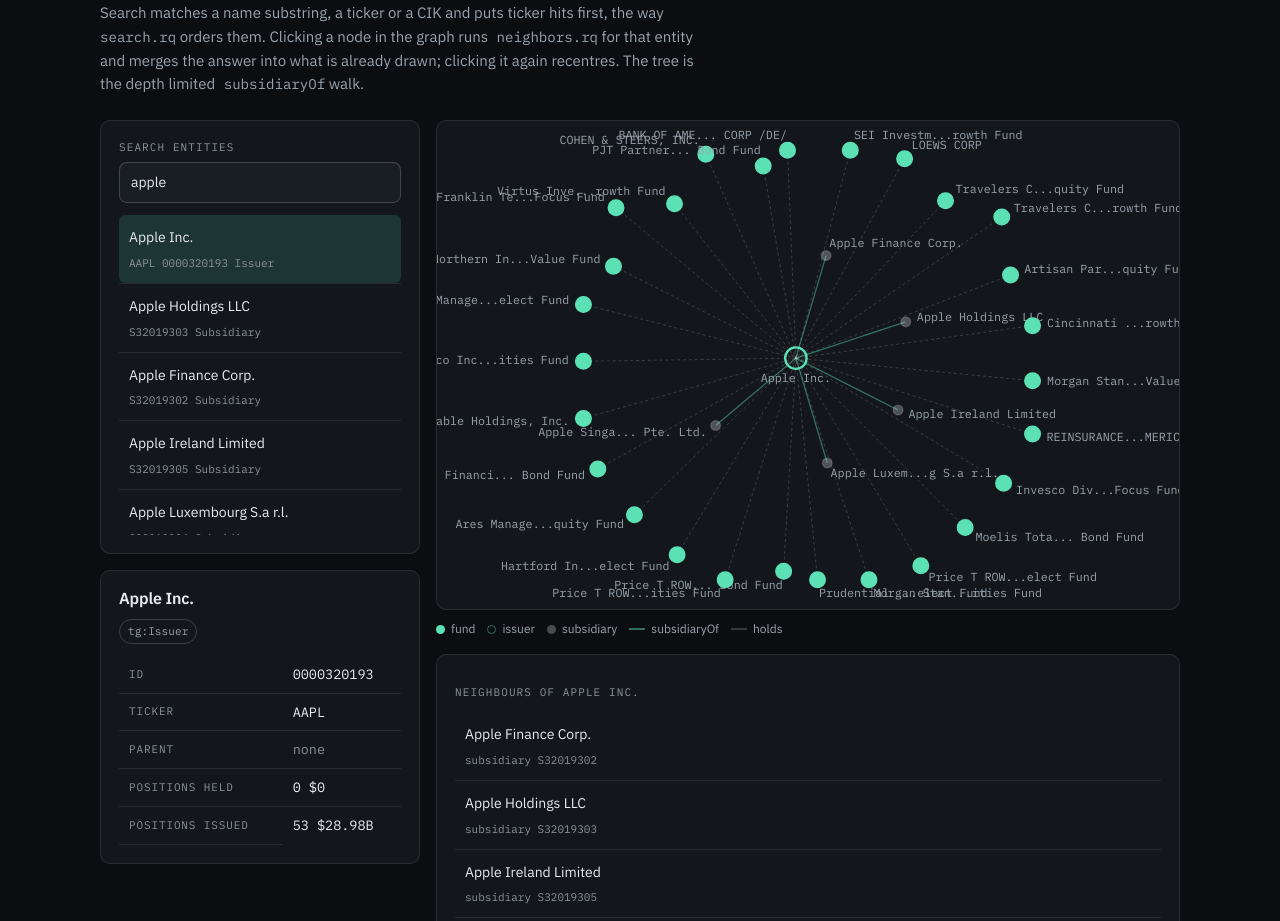
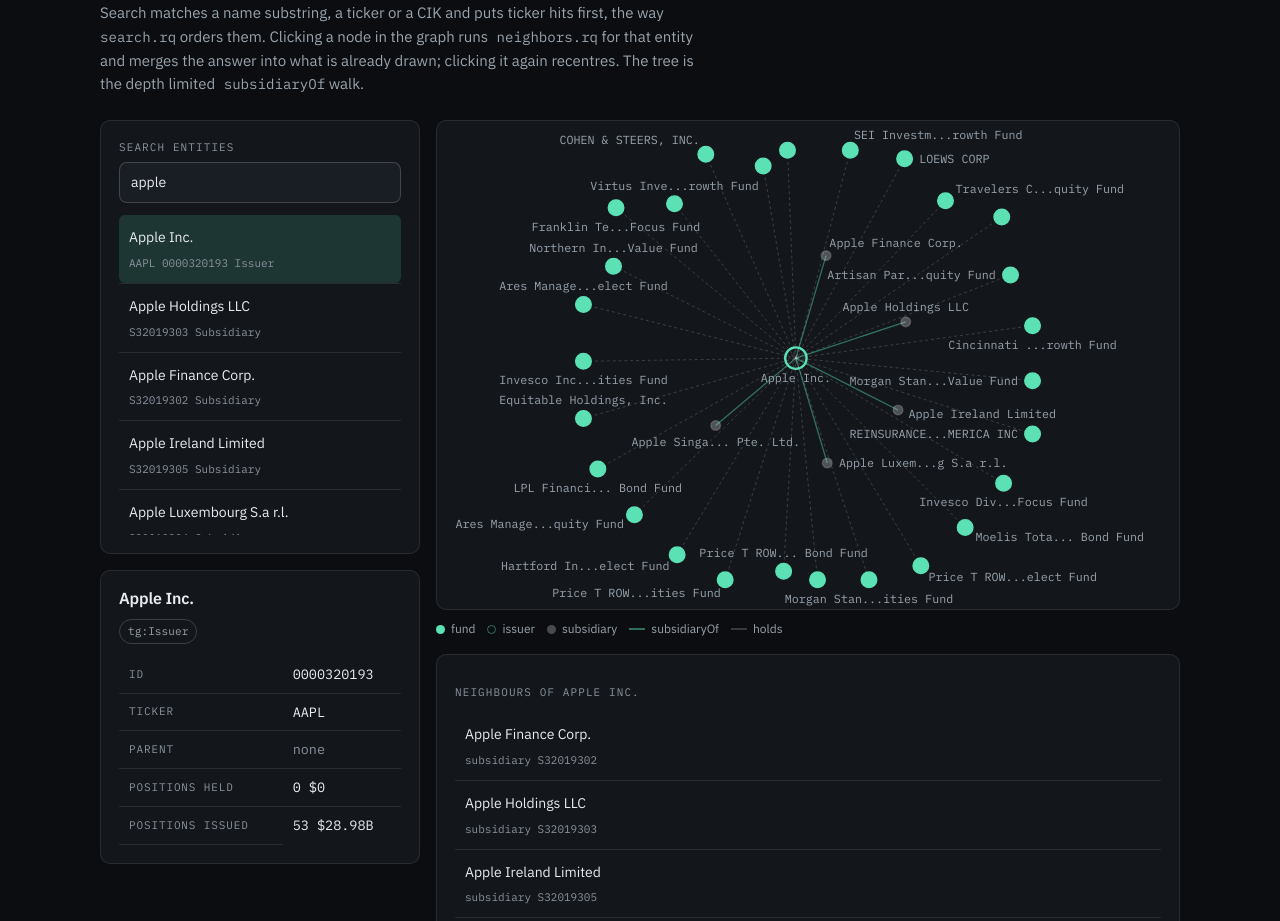
Before and after one commit to SAY-5/tradegraph, a React (Vite) app in the folder web/: page / in a window 1280 px wide. Shown: the part 2000-2921 px from the top of the page. Built offline with nearby package versions, Linux system fonts and the light colour scheme.

Commit message:
fix(web): place graph labels clear of each other and inside the view

```diff
--- a/web/src/components/ForceGraph.tsx
+++ b/web/src/components/ForceGraph.tsx
@@ -30,6 +30,17 @@
 /** Room kept at the sides for a label that reads outward from its node. */
 const LABEL_ROOM = 150;
 const TICKS = 320;
+/**
+ * A label's box in viewBox units. The face is IBM Plex Mono at 12: Chrome measures 7.2 per
+ * character, 12.3 above the baseline and 3.1 below. The box is taken a little larger, so a
+ * fallback monospace face does not bring two labels into contact either.
+ */
+const LABEL_CHAR = 7.4;
+const LABEL_ASCENT = 12.6;
+const LABEL_DESCENT = 3.4;
+/** From a circle's edge to its label, and the clearance kept around every label. */
+const LABEL_GAP = 7;
+const LABEL_PAD = 2;
 
 interface SimNode extends NeighborNode {
   x: number;
@@ -57,6 +68,92 @@
   if (node.kinds.includes('Fund')) return { fill: 'var(--accent)', stroke: 'var(--accent)' };
   if (node.kinds.includes('Issuer')) return { fill: 'transparent', stroke: 'var(--accent-line)' };
   return { fill: 'var(--neutral-bar)', stroke: 'var(--line-strong)' };
+}
+
+/** Where a label sits, relative to its node: the baseline start, middle or end point. */
+interface LabelSpot {
+  x: number;
+  y: number;
+  anchor: 'start' | 'middle' | 'end';
+}
+
+interface Box {
+  left: number;
+  top: number;
+  right: number;
+  bottom: number;
+}
+
+function labelBox(node: SimNode, spot: LabelSpot, text: string): Box {
+  const width = text.length * LABEL_CHAR;
+  const shift = spot.anchor === 'start' ? 0 : spot.anchor === 'middle' ? width / 2 : width;
+  const left = node.x + spot.x - shift;
+  return {
+    left: left - LABEL_PAD,
+    right: left + width + LABEL_PAD,
+    top: node.y + spot.y - LABEL_ASCENT - LABEL_PAD,
+    bottom: node.y + spot.y + LABEL_DESCENT + LABEL_PAD,
+  };
+}
+
+const intersects = (a: Box, b: Box): boolean =>
+  a.left < b.right && b.left < a.right && a.top < b.bottom && b.top < a.bottom;
+
+/**
+ * Places to try for a label, best first. A neighbour's label reads outward along its spoke,
+ * which keeps a hub and its ring of neighbours legible; when that spot is taken it moves level
+ * with the node, then above or below it, then to the side facing the centre.
+ */
+function spotsFor(node: SimNode, centre: { x: number; y: number }, radius: number, isCentre: boolean): LabelSpot[] {
+  const above: LabelSpot = { x: 0, y: -(radius + 3 + LABEL_DESCENT), anchor: 'middle' };
+  if (isCentre) return [{ x: 0, y: radius + 13, anchor: 'middle' }, above];
+  const dx = node.x - centre.x;
+  const dy = node.y - centre.y;
+  const length = Math.hypot(dx, dy) || 1;
+  const reach = radius + LABEL_GAP;
+  const outward = dx >= 0 ? 1 : -1;
+  const below: LabelSpot = { x: 0, y: radius + 3 + LABEL_ASCENT, anchor: 'middle' };
+  return [
+    { x: (dx / length) * reach, y: (dy / length) * reach + 3, anchor: outward > 0 ? 'start' : 'end' },
+    { x: outward * reach, y: 4, anchor: outward > 0 ? 'start' : 'end' },
+    ...(dy >= 0 ? [below, above] : [above, below]),
+    { x: -outward * reach, y: 4, anchor: outward > 0 ? 'end' : 'start' },
+  ];
+}
+
+/**
+ * Picks a spot for each label in the order the nodes arrive (the centre, then lineage, then
+ * holders by value), taking the first that stays inside the view and clears every label placed
+ * so far and every other node. A label with no such spot is not drawn; the node keeps its full
+ * name in its accessible name and its tooltip, and the list under the graph names it too. The
+ * centre's label is always drawn.
+ */
+function placeLabels(
+  nodes: SimNode[],
+  centreId: string,
+  centre: { x: number; y: number },
+): Map<string, LabelSpot & { text: string }> {
+  const circles = nodes.map((node) => {
+    const r = radiusFor(node, node.id === centreId) + 1;
+    return { id: node.id, box: { left: node.x - r, right: node.x + r, top: node.y - r, bottom: node.y + r } };
+  });
+  const placed: Box[] = [];
+  const spots = new Map<string, LabelSpot & { text: string }>();
+  for (const node of nodes) {
+    const isCentre = node.id === centreId;
+    const text = shorten(node.name);
+    const candidates = spotsFor(node, centre, radiusFor(node, isCentre), isCentre);
+    const spot = candidates.find((candidate) => {
+      const box = labelBox(node, candidate, text);
+      return box.left >= 0 && box.right <= WIDTH && box.top >= 0 && box.bottom <= HEIGHT
+        && !placed.some((other) => intersects(other, box))
+        && !circles.some((circle) => circle.id !== node.id && intersects(circle.box, box));
+    }) ?? (isCentre ? candidates[0] : undefined);
+    if (!spot) continue;
+    placed.push(labelBox(node, spot, text));
+    spots.set(node.id, { ...spot, text });
+  }
+  return spots;
 }
 
 interface Props {
@@ -98,10 +195,8 @@
     }
     const at = new Map(nodes.map((node) => [node.id, node]));
     const centre = at.get(data.center) ?? { x: WIDTH / 2, y: HEIGHT / 2 };
-    return { nodes, links, at, centre };
+    return { nodes, links, at, labels: placeLabels(nodes, data.center, centre) };
   }, [data]);
-
-  const centre = layout.centre;
 
   return (
     <div className="canvas">
@@ -143,13 +238,7 @@
           {layout.nodes.map((node) => {
             const isCentre = node.id === data.center;
             const colours = classFor(node);
-            const radius = radiusFor(node, isCentre);
-            // Labels sit on the spoke away from the centre, which keeps a hub and its ring
-            // of neighbours legible where centred labels would pile up on each other.
-            const dx = node.x - centre.x;
-            const dy = node.y - centre.y;
-            const length = Math.hypot(dx, dy) || 1;
-            const label = shorten(node.name);
+            const label = layout.labels.get(node.id);
             return (
               <g
                 key={node.id}
@@ -178,14 +267,11 @@
                 {expanded.has(node.id) && !isCentre ? (
                   <circle r={radiusFor(node, false) + 4} fill="none" stroke="var(--accent-line)" strokeDasharray="2 2" />
                 ) : null}
-                <text
-                  className="node-label"
-                  x={isCentre ? 0 : (dx / length) * (radius + 7)}
-                  y={isCentre ? radius + 13 : (dy / length) * (radius + 7) + 3}
-                  textAnchor={isCentre ? 'middle' : (dx >= 0 ? 'start' : 'end')}
-                >
-                  {label}
-                </text>
+                {label ? (
+                  <text className="node-label" x={label.x} y={label.y} textAnchor={label.anchor}>
+                    {label.text}
+                  </text>
+                ) : null}
               </g>
             );
           })}
```
